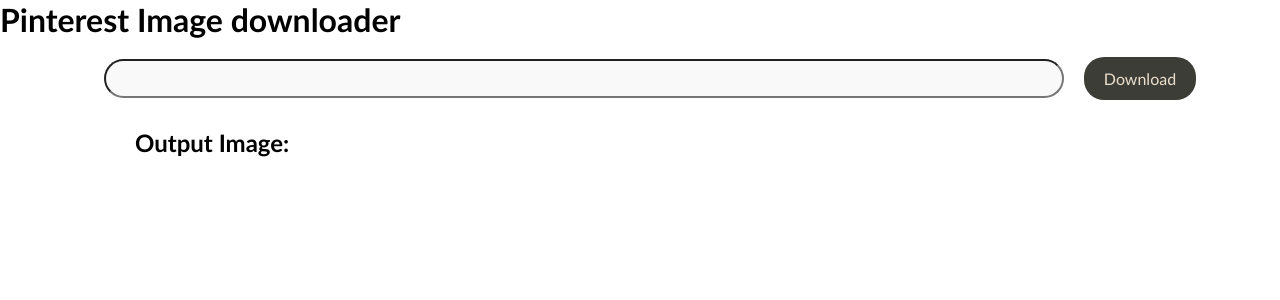
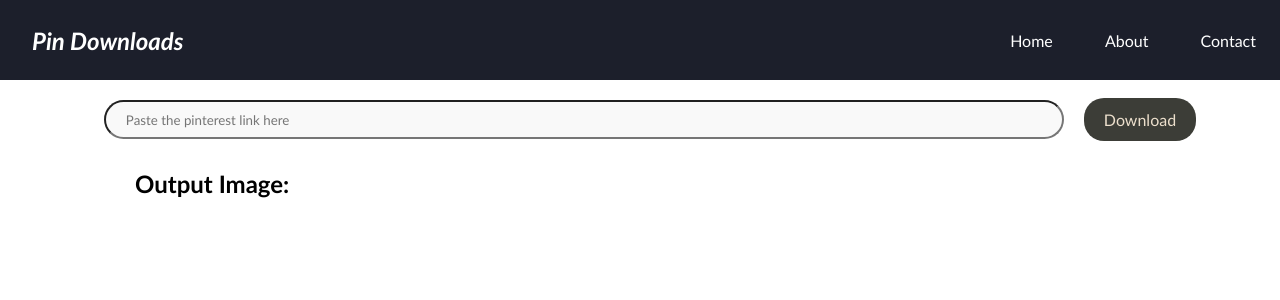
Before and after one commit to karthikg15/pinterest-image-downloader, a FastAPI app: page / in a window 1280 px wide. Shown: the top 300 px of the page. Run offline with FastAPI, Linux system fonts and the light colour scheme.

Commit message:
Added code to remove prev images and changes in css

```diff
--- a/app/main.py
+++ b/app/main.py
@@ -34,6 +34,8 @@ async def get_basic_form(request: Request):
 @app.post('/uploadlink/')
 async def get_basic_form(request: Request, link: str = Form(...)):
     logging.info("Method has been called")
+    if os.path.exists('media/generated_image.png'):
+        os.remove('media/generated_image.png')
     url = link
     HEADERS = ({'User-Agent':''})
     webpage = requests.get(url, headers=HEADERS)
--- a/static/style.css
+++ b/static/index.css
@@ -4,26 +4,30 @@
     padding: 0;
     font-family: 'Trebuchet MS', 'Lucida Sans Unicode', 'Lucida Grande', 'Lucida Sans', Arial, sans-serif;
 }
+
 nav {
     height: 80px;
-    background: #FF6600;
+    background: #1c1f2b;
     display: flex;
     justify-content: space-between;
     align-items: center;
     padding: 0rem calc(100vw -1300px) /2;
 }
+
 .logo{
-    color: #000;
+    color: white;
     font-size: 1.5rem;
     font-weight: bold;
     font-style: italic;
     padding: 0 2rem;
 }
+
 nav a {
     text-decoration: none;
-    color: black;
+    color: white;
     padding: 0 1.5rem;
 }
+
 button {
     padding: 12px 20px;
     font-size: 1rem;
@@ -33,6 +37,7 @@ button {
     cursor: pointer;
     border-radius: 20px;
 }
+
 button:hover {
     background: #fff;
     color: #000;
@@ -40,18 +45,21 @@ button:hover {
 ::placeholder {
     padding-left: 20px;
 }
+
 .container {
     display: flex;
     flex-direction: column;
     align-items: center;
     justify-content: center;
 }
+
 form {
     width: 100%;
     justify-content: center;
     align-items: center;
     display: flex;
 }
+
 input {
     width: 75%;
     height: 39px;
@@ -59,11 +67,13 @@ input {
     border-radius: 20px;
     background: #f3f3f385;
 }
+
 .out_h2{
     width: 100%;
     padding: 10px 135px;
 
 }
+
 .image-container {
     margin: 0 auto;
     font-size: 1rem;
@@ -75,12 +85,14 @@ input {
     border-radius: 10px;
     position: relative;
 }
+
 .image-container img {
     padding: 10px;
     height: 100%;
     width: 100%;
     object-fit: contain;
 }
+
 #generated-image {
     object-fit: contain;
     padding-top: 10px;
--- a/templates/index.html
+++ b/templates/index.html
@@ -4,15 +4,24 @@
     <meta charset="UTF-8">
     <meta name="viewport" content="width=device-width, initial-scale=1.0">
     <script src="https://ajax.googleapis.com/ajax/libs/jquery/3.7.1/jquery.min.js"></script>
-    <link rel="stylesheet" href="static/style.css">
+    <link rel="stylesheet" href="static/index.css">
     <title>Pin Downloads</title>
 </head>
 <body>
-    <h1>Pinterest Image downloader</h1>
-    <form id="upload-form" enctype="multipart/form-data">
-        <input type="text" name="link" id="link" required>
-        <button type="submit" value="submit" id="downloadBtn">Download</button>
-    </form>
+    <nav>
+        <div class="logo">Pin Downloads</div>
+        <div class="nav-items">
+            <a href="/">Home</a>
+            <a href="/">About</a>
+            <a href="/">Contact</a>
+        </div>
+    </nav>
+    <div class="container">
+        <form id="upload-form" enctype="multipart/form-data">
+            <input type="text" name="link" id="link" placeholder="Paste the pinterest link here" required><br>
+            <button type="submit" value="submit" id="downloadBtn">Download</button>
+        </form>
+    </div>
     <div class="out_h2">
         <h2 id="out-img"> Output Image: </h2>
     </div>
```
Also changed, not shown: media/generated_image.png (added).
